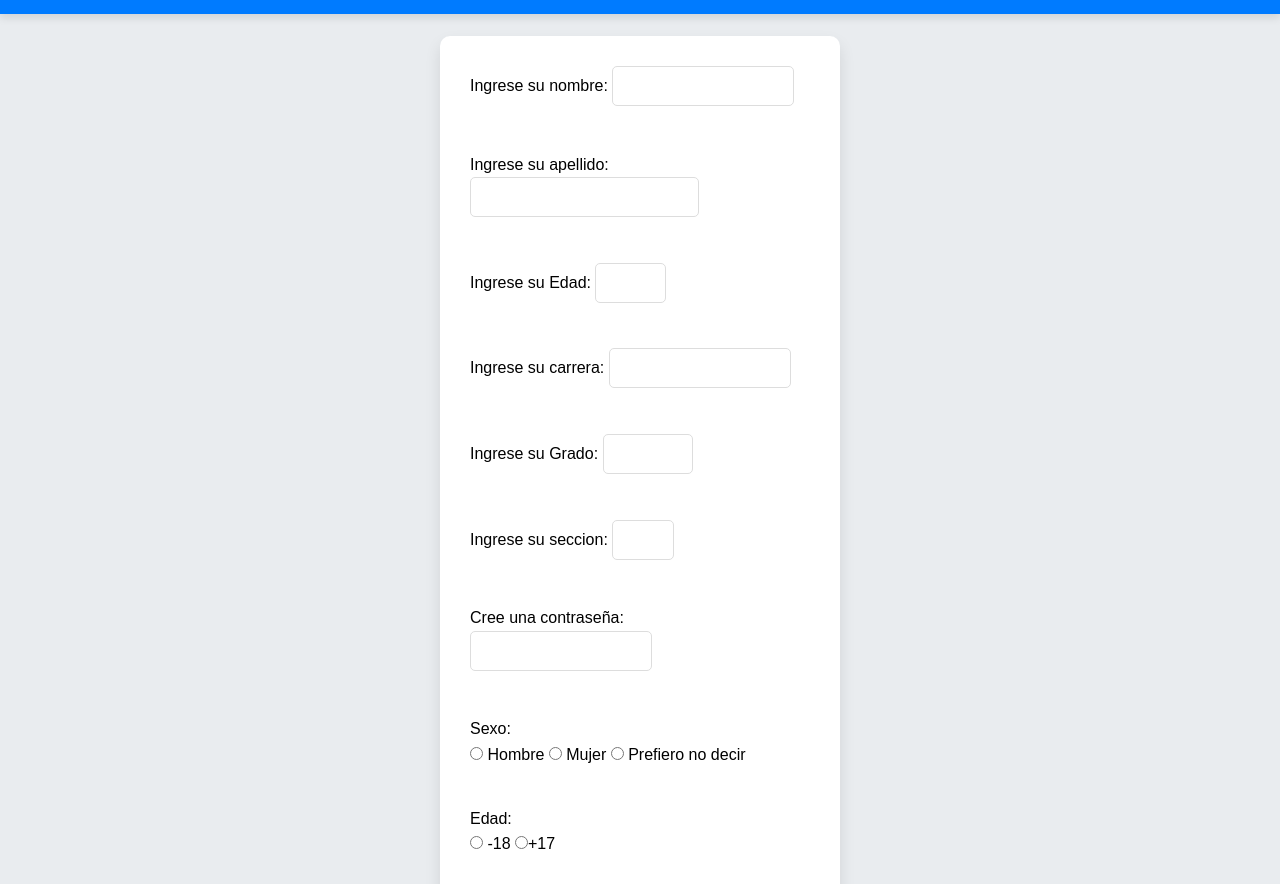
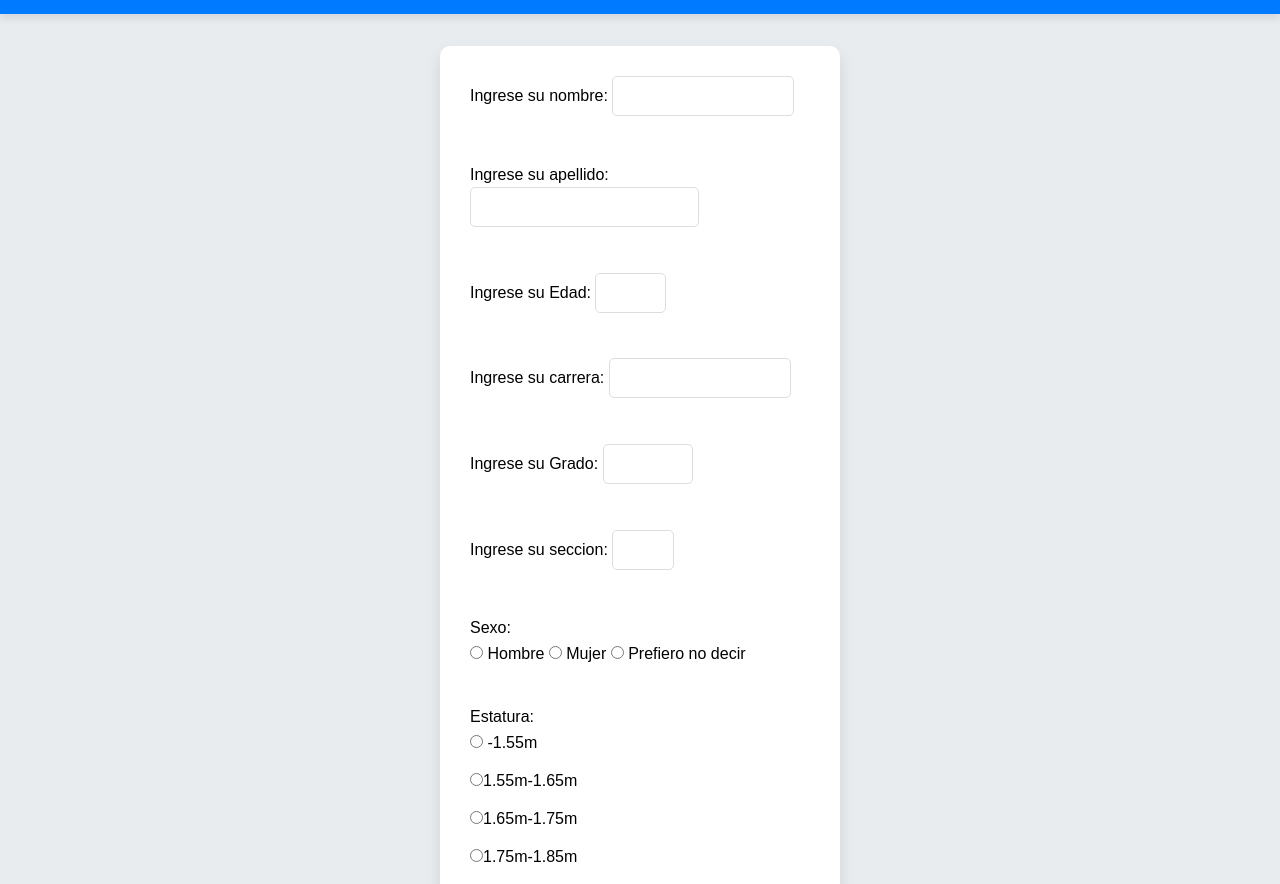
Before and after one commit to JorgeMartinez67/formulario, a plain HTML site: page form.html in a window 1280 px wide. Shown: the part 64-948 px from the top of the page. Drawn offline with Linux system fonts and the light colour scheme.

Commit message:
estatura

```diff
--- a/form.html
+++ b/form.html
@@ -36,10 +36,6 @@
   size="2"/>
   <br>
   <br>
-  Cree una contraseña:  <input type="password" id="pass" name="word"
-  size="15"/>
-  <br>
-  <br>
   Sexo:
   <br>
 <input type="radio" id="hm" name="h"size="15"/> Hombre
@@ -47,10 +43,19 @@
 <input type="radio" id="hm" name="p"size="15"/> Prefiero no decir
   <br>
   <br>
-  Edad:
+  Estatura:
   <br>
-  <input type="radio" id="mm" name="ma"size="15"/> -18
-<input type="radio" id="mm" name="me"size="15"/>+17
+  <input type="radio" id="mm" name="m5"size="15"/> -1.55m
+  <br>
+<input type="radio" id="mm" name="m6"size="15"/>1.55m-1.65m
+<br>
+<input type="radio" id="mm" name="m7"size="15"/>1.65m-1.75m
+<br>
+<input type="radio" id="mm" name="m8"size="15"/>1.75m-1.85m
+<br>
+<input type="radio" id="mm" name="m9"size="15"/>1.85m-1.95m
+<br>
+<input type="radio" id="mm" name="me"size="15"/>+1.95m
 <br>
 <br>
 Tipo de sangre:
--- a/style.css
+++ b/style.css
@@ -50,15 +50,13 @@ nav ul li a {
 nav ul li a:hover {
     color: #ddd;
 }
-
-/* Sección del formulario */
 .form-section {
     display: flex;
     justify-content: center;
-    align-items: flex-start; /* Alineamos el formulario al principio para evitar solapamientos */
-    min-height: 100vh; /* Hace que la sección ocupe toda la altura de la ventana */
+    align-items: flex-start;
+    min-height: 150vh;
     background-color: #e9ecef;
-    padding: 40px 0;
+    padding: 50px 0;
 }
 
 .form-container {
```
